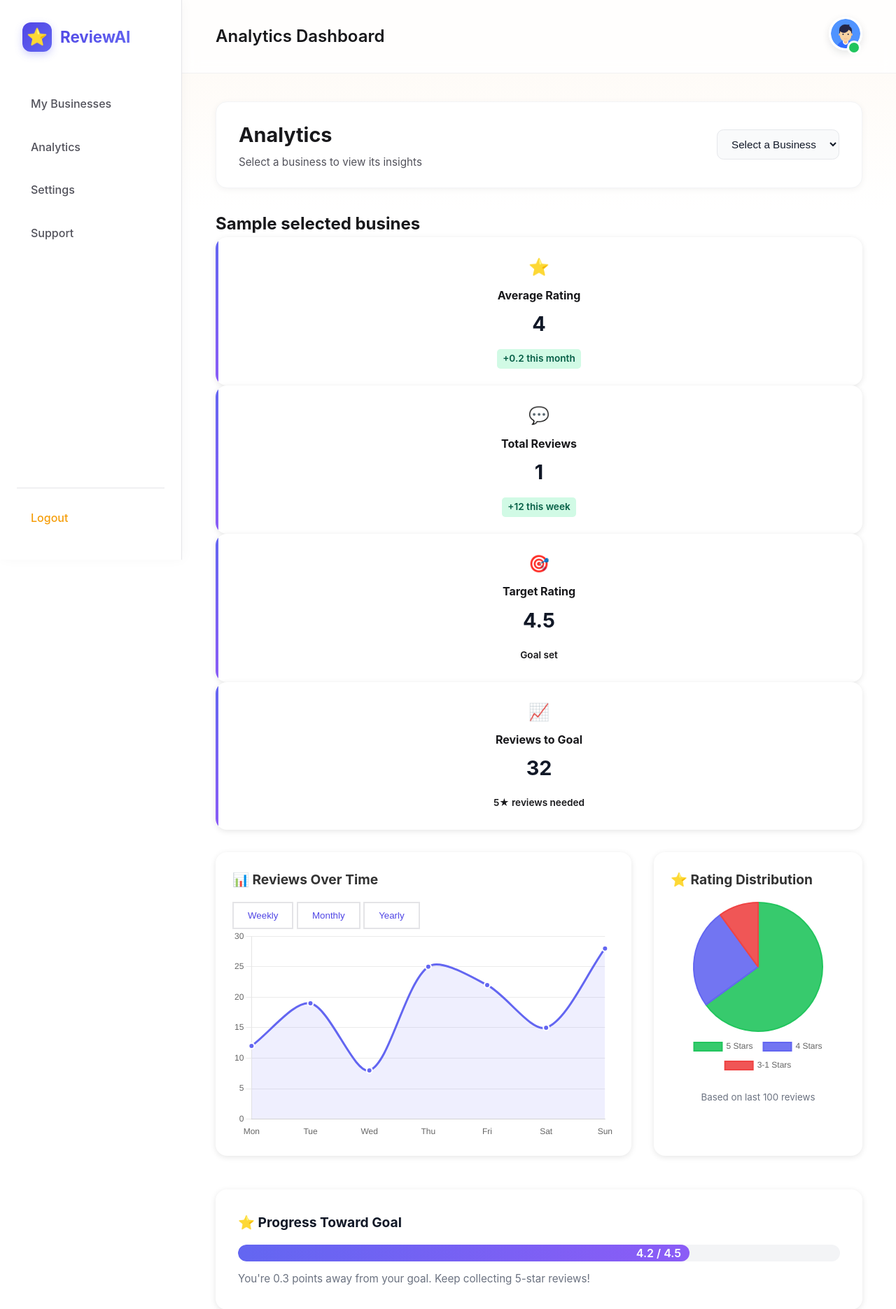
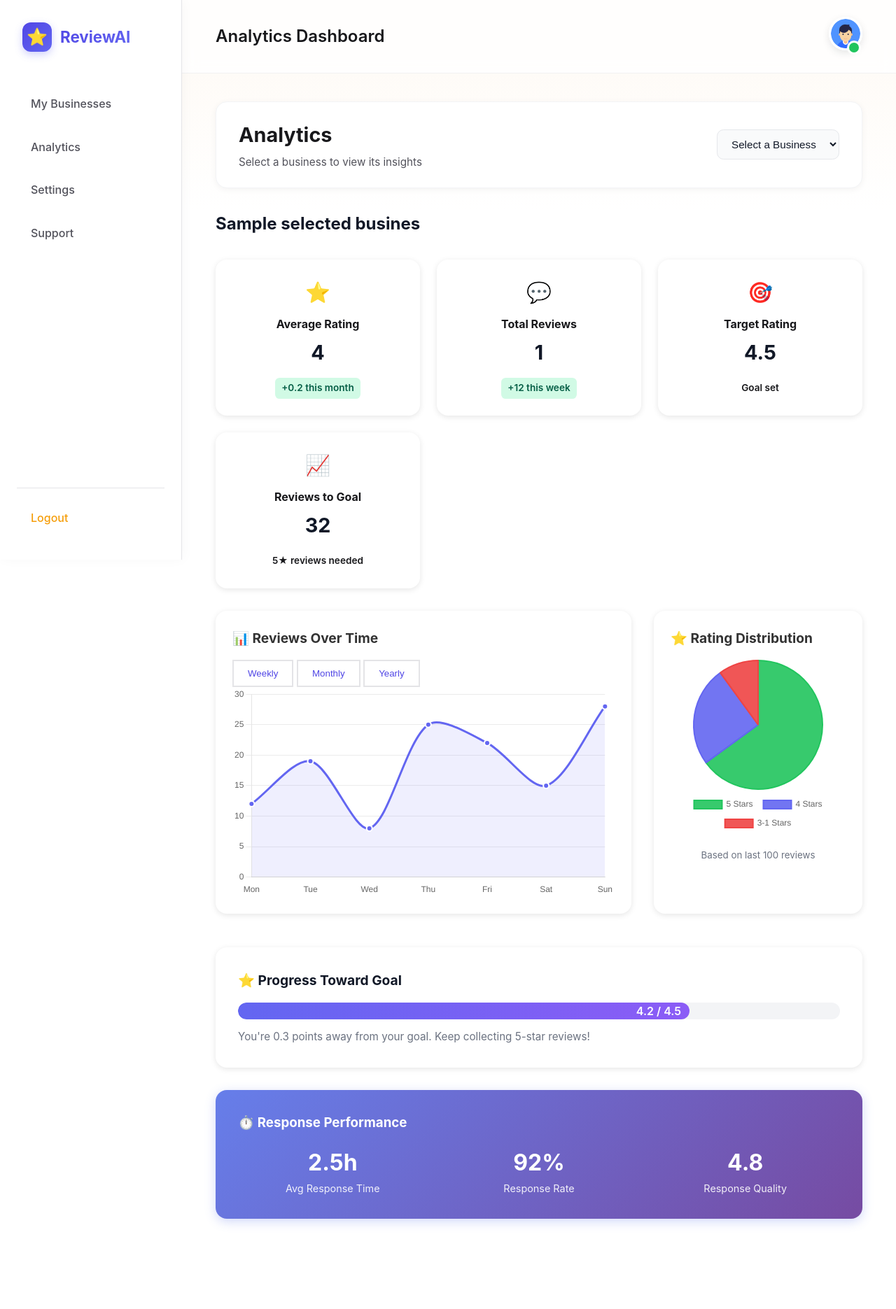
Before and after one commit to zohirhamid/reviewbud, a Django app: template templates/businesses/analytics.html in a window 1280 px wide. Shown: the top 1871 px of the page at 70% size. After the commit the page ends 1751 px from the top, so only its background shows below. Run offline with Django 4.2, Linux system fonts and the light colour scheme; tables that the repository leaves empty hold one stand-in row (values such as "Sample post"); the template is opened without the code that fills it: values that come from a table or form of the project are taken from there, most other values are stand-ins (such as "Sample title", 1, 10 or a date in 2020); parts of the project's set-up code (start-up, migrations or seed data) failed here and were passed over.

Commit message:
style: improve metrics grid layout

```diff
--- a/static/css/analytics.css
+++ b/static/css/analytics.css
@@ -32,51 +32,56 @@
 }
 
 /* Enhanced Metrics */
-.metric-card {
-  position: relative;
-  overflow: hidden;
+/* Metrics Grid Layout */
+.metric-grid {
+  display: grid;
+  grid-template-columns: repeat(auto-fit, minmax(220px, 1fr));
+  gap: 1.5rem;
+  margin-top: 2rem;
 }
 
-.metric-card::before {
-  content: '';
-  position: absolute;
-  top: 0;
-  left: 0;
-  width: 4px;
-  height: 100%;
-  background: linear-gradient(to bottom, #6366f1, #8b5cf6);
-}
-
-.metric-icon {
-  font-size: 1.5rem;
-  margin-bottom: 0.5rem;
-}
-
-.metric-change {
-  display: inline-block;
-  margin-top: 0.5rem;
-  padding: 0.2rem 0.5rem;
-  border-radius: 0.3rem;
-  font-size: 0.85rem;
-  font-weight: 600;
-}
-
-
+/* Metric Cards (cleaned up) */
 .metric-card {
   background: var(--surface, #ffffff);
   border-radius: 1rem;
   padding: 1.5rem;
   box-shadow: 0 2px 8px rgba(0,0,0,0.1);
   text-align: center;
+  transition: transform 0.2s ease, box-shadow 0.2s ease;
+}
+
+/* Remove the left purple accent line */
+.metric-card::before {
+  display: none;
+}
+
+/* Hover animation */
+.metric-card:hover {
+  transform: translateY(-3px);
+  box-shadow: 0 6px 14px rgba(0,0,0,0.12);
+}
+
+/* Metric Content */
+.metric-icon {
+  font-size: 1.8rem;
+  margin-bottom: 0.6rem;
 }
 
 .metric-value {
   font-size: 1.8rem;
-  font-weight: bold;
+  font-weight: 700;
   color: #111827;
   margin: 0.3rem 0;
 }
 
+.metric-change {
+  display: inline-block;
+  margin-top: 0.5rem;
+  padding: 0.25rem 0.6rem;
+  border-radius: 0.4rem;
+  font-size: 0.85rem;
+  font-weight: 600;
+}
 
 .metric-change.positive {
   background: #d1fae5;
@@ -128,6 +133,11 @@
   margin-top: 0.8rem;
   color: #6b7280;
   font-size: 0.95rem;
+}
+
+.analytics-section h2 {
+  margin-bottom: 1.5rem;
+  color: #111827;
 }
 
 
```
Also changed, not shown: reviewbud/settings.py (+0 -11 lines), businesses/views.py (line endings or trailing spaces).
